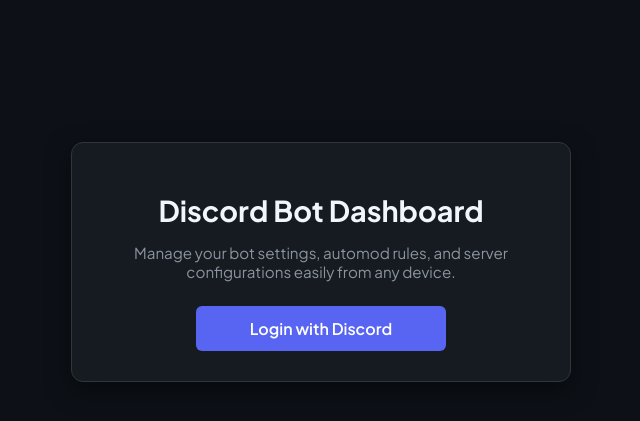
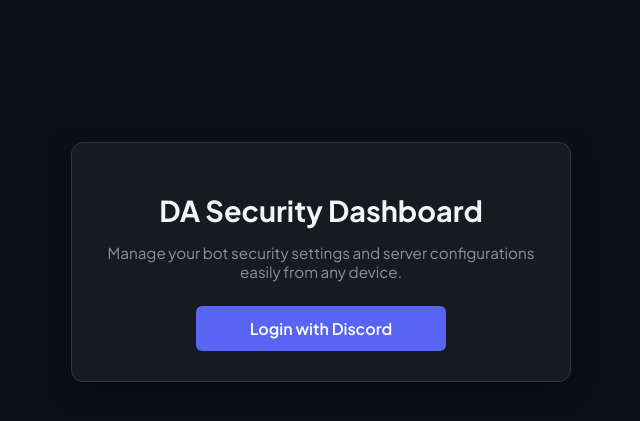
Before and after one commit to rayyanalbasha/bot-dashboard, a FastAPI app: page / in a window 1280 px wide. Shown: the part 138-559 px from the top of the page, without its empty margins (319-959 px from the left). Run offline with FastAPI, Linux system fonts and the light colour scheme.

Commit message:
Update title to DA Security Dashboard

```diff
--- a/templates/index.html
+++ b/templates/index.html
@@ -5,11 +5,11 @@
     <meta name="viewport" content="width=device-width, initial-scale=1.0">
 
     <!-- SEO & Social Media Preview Tags -->
-    <title>Discord Bot Dashboard - Manage Your Server</title>
-    <meta name="description" content="A powerful web dashboard to manage automated punishments, moderation, and settings for your Discord bot.">
+    <title>DA Security Dashboard - Manage Your Server</title>
+    <meta name="description" content="A powerful web dashboard to manage automated punishments, moderation, and security settings for your Discord bot.">
     <meta property="og:type" content="website">
-    <meta property="og:title" content="Discord Bot Dashboard">
-    <meta property="og:description" content="Manage your Discord bot effortlessly from any device.">
+    <meta property="og:title" content="DA Security Dashboard">
+    <meta property="og:description" content="Manage your Discord security bot effortlessly from any device.">
     <meta property="og:image" content="https://kommodo.ai/i/qt9OFdZ6o9M4MmdpexgG">
 
     <!-- Custom Website Favicon -->
@@ -111,10 +111,10 @@
 <body>
 
     <div class="container">
-        <h1>Discord Bot Dashboard</h1>
+        <h1>DA Security Dashboard</h1>
 
         {% if not user %}
-            <p>Manage your bot settings, automod rules, and server configurations easily from any device.</p>
+            <p>Manage your bot security settings and server configurations easily from any device.</p>
             <a href="/login" class="btn-login">Login with Discord</a>
         {% else %}
             <p>Welcome back, <strong>{{ user.username }}</strong>!</p>
```
